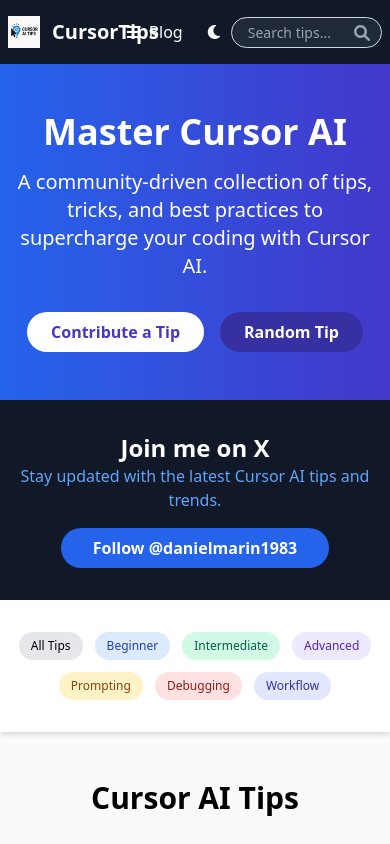
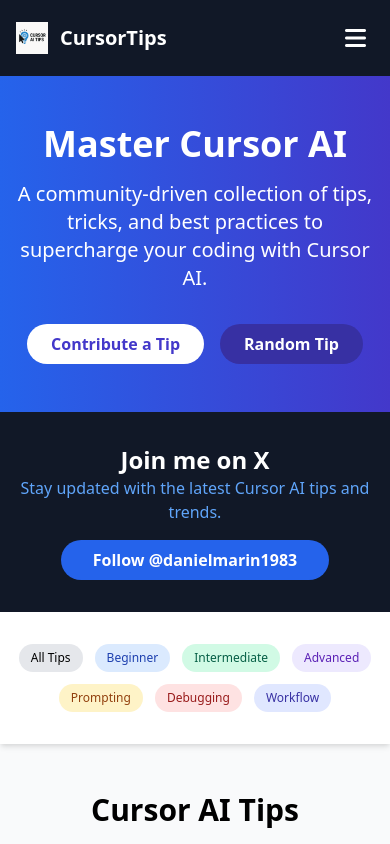
Before and after one commit to Danielopol/cursor_tips, a website: page public/index.html in a window 390 px wide. Shown: the top 844 px of the page. Drawn offline with nearby package versions, Linux system fonts and the light colour scheme.

Commit message:
Add files via upload

```diff
--- a/public/css/styles.css
+++ b/public/css/styles.css
@@ -531,58 +531,118 @@
 
 /* Add these responsive styles to your styles.css file */
 
-/* Mobile-friendly navigation improvements */
-@media (max-width: 768px) {
-  /* Make the navigation container more flexible */
-  nav .container {
-    padding-left: 0.5rem;
-    padding-right: 0.5rem;
+/* Mobile Navigation Styles - Add to your styles.css file */
+
+/* Base responsive nav styles */
+.mobile-menu-toggle {
+  display: none;
+  background: none;
+  border: none;
+  color: white;
+  font-size: 1.5rem;
+  cursor: pointer;
+  padding: 0.5rem;
+  transition: all 0.3s ease;
 }
 
-  /* Ensure the logo doesn't take too much space */
-  nav .logo-container img {
-    height: 2rem;
-  }
-
-  /* Improve navigation items spacing */
-  nav .nav-items {
+/* Container for nav items */
+.nav-items {
   display: flex;
   align-items: center;
 }
 
-  /* Make sure important links like Blog are always visible */
-  nav .nav-link {
-    display: inline-block;
-    padding: 0.5rem;
-    margin-right: 0.5rem;
-    font-weight: 500;
+/* Mobile styles */
+@media (max-width: 768px) {
+  .mobile-menu-toggle {
+    display: block;
+    z-index: 20;
   }
 
-  /* Optional: Create a mobile menu toggle for very small screens */
-  .mobile-menu-toggle {
-    display: none;
+  .nav-items {
+    position: fixed;
+    top: 0;
+    right: -100%;
+    height: 100vh;
+    width: 70%;
+    max-width: 300px;
+    background-color: #1f2937;
+    flex-direction: column;
+    align-items: flex-start;
+    justify-content: flex-start;
+    padding-top: 5rem;
+    padding-left: 2rem;
+    transition: right 0.3s ease;
+    z-index: 10;
+    box-shadow: -5px 0 15px rgba(0, 0, 0, 0.1);
   }
 
-  /* For extremely small screens, consider a hamburger menu */
-  @media (max-width: 480px) {
-    .mobile-menu-toggle {
-      display: block;
+  .dark-mode .nav-items {
+    background-color: #111827;
   }
 
-    .desktop-nav-items {
-      display: none;
+  .nav-items.mobile-nav-open {
+    right: 0;
   }
 
-    .mobile-nav-expanded .desktop-nav-items {
-      display: flex;
-      flex-direction: column;
-      position: absolute;
-      top: 100%;
-      left: 0;
-      right: 0;
-      background-color: var(--dark-color);
-      padding: 1rem;
-      z-index: 50;
+  /* Make the Blog link more visible */
+  .nav-items a.nav-link {
+    display: block;
+    margin: 1rem 0;
+    font-size: 1.25rem;
+    color: white;
+    text-decoration: none;
+  }
+
+  .nav-items a.nav-link:hover,
+  .nav-items a.nav-link:focus {
+    color: #93c5fd; /* light blue */
+  }
+
+  /* Add a special highlight to the Blog link */
+  .nav-items a[href="/blog"] {
+    padding: 0.5rem 1rem;
+    background-color: rgba(79, 70, 229, 0.2);
+    border-radius: 0.25rem;
+    font-weight: 600;
+    border-left: 3px solid #6366f1;
+    width: 80%;
+  }
+
+  /* Search input in mobile nav */
+  .nav-items .relative {
+    margin: 1rem 0;
+    width: 85%;
+  }
+
+  #search-input {
+    width: 100%;
+  }
+
+  /* Theme toggle in mobile nav */
+  #theme-toggle {
+    margin: 1rem 0;
+    align-self: flex-start;
   }
 }
+
+/* For small screens (mobile phones) */
+@media (max-width: 480px) {
+  .nav-items {
+    width: 85%;
   }
+
+  .logo-container img {
+    height: 2rem;
+  }
+}
+
+/* For desktop, make sure items remain horizontal */
+@media (min-width: 769px) {
+  .nav-items {
+    flex-direction: row;
+  }
+
+  .nav-items a.nav-link {
+    margin-right: 1.5rem;
+  }
+}
```
Lines whose indentation alone changed are shown as unchanged.
